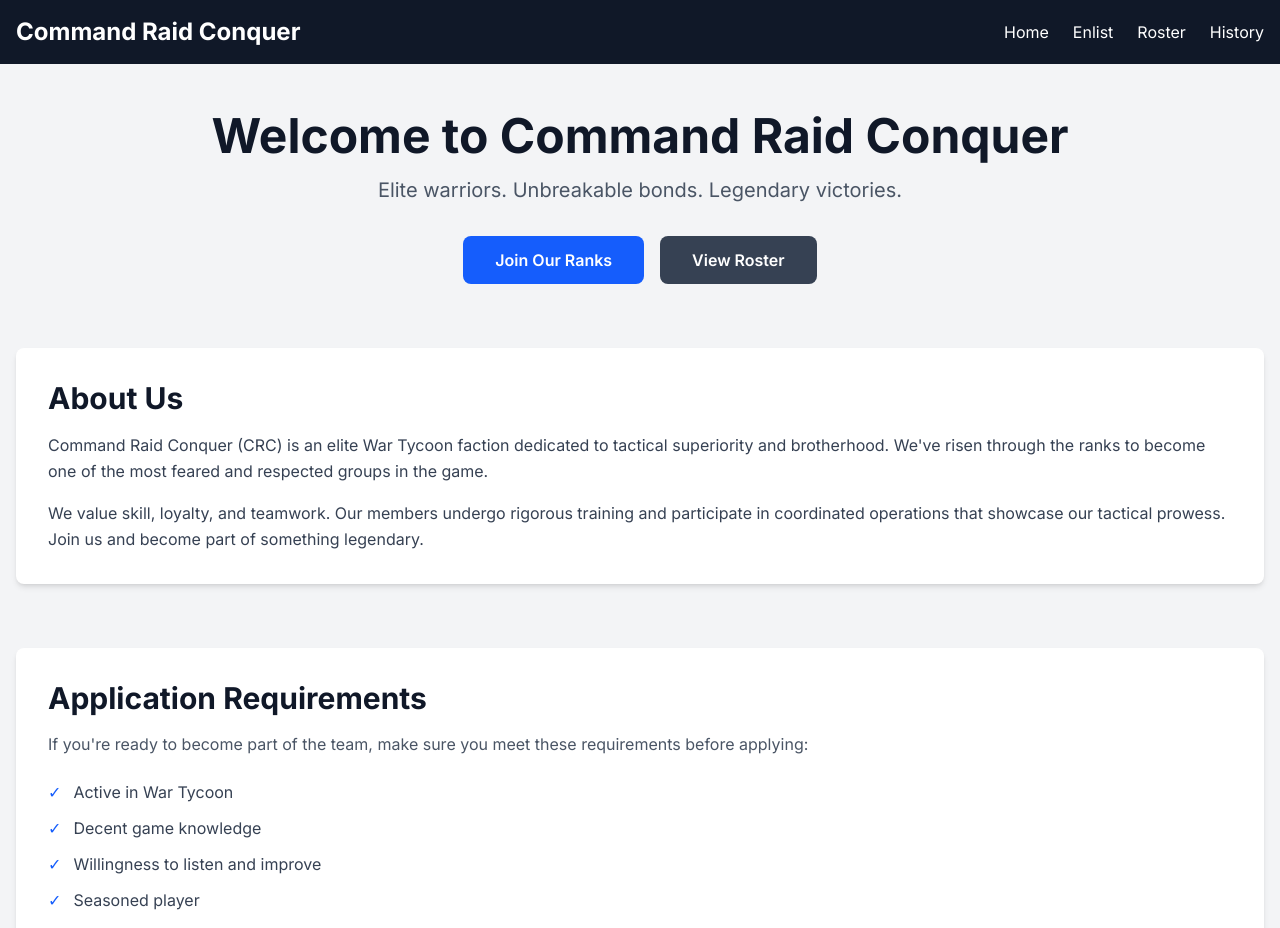
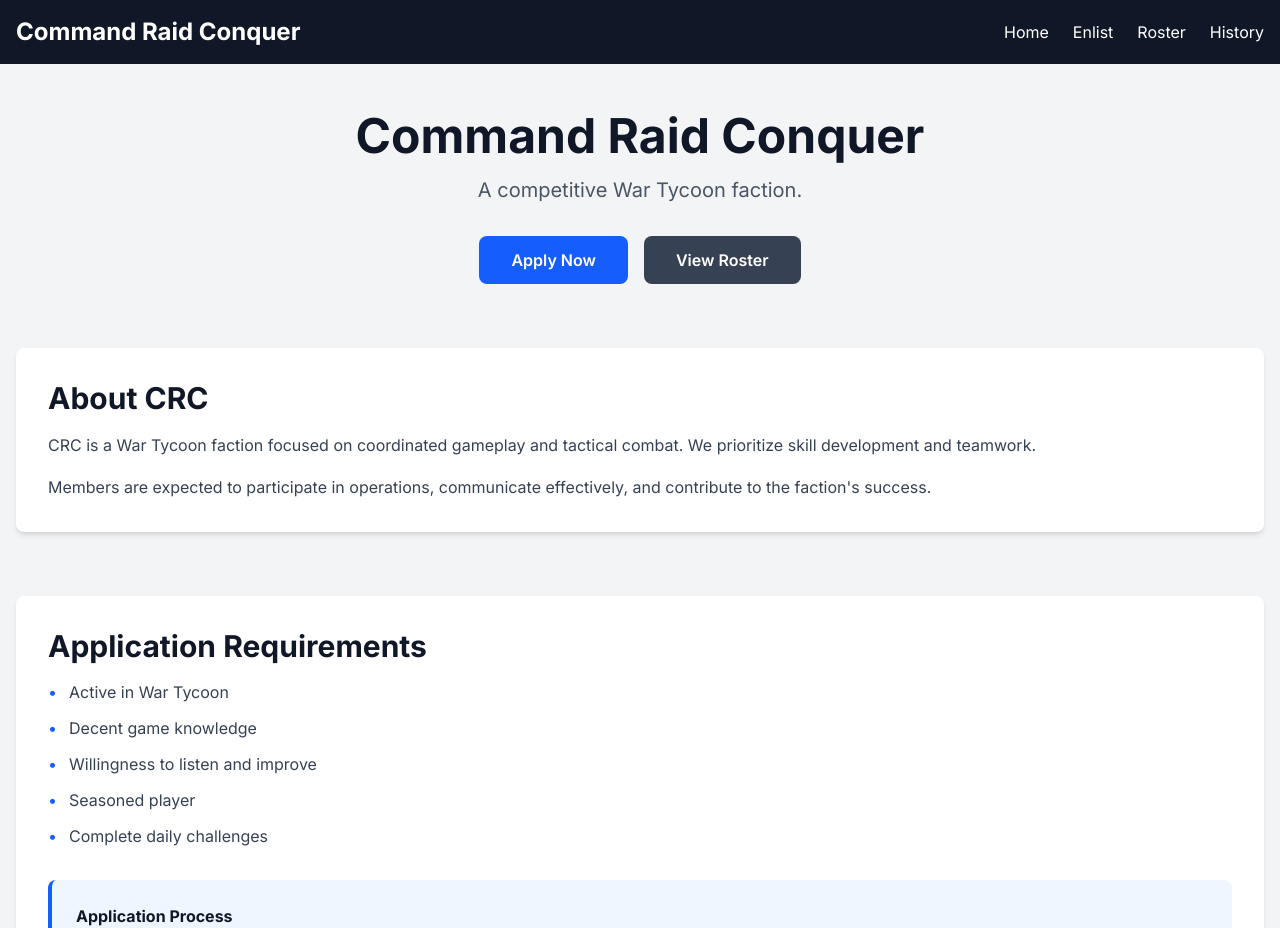
Before and after one commit to carlo4249/command-raid-conquer, a Next.js app: page / in a window 1280 px wide. Shown: the top 928 px of the page. Built offline with nearby package versions, Linux system fonts and the light colour scheme.

Commit message:
Revise page content and application process details

```diff
--- a/app/page.tsx
+++ b/app/page.tsx
@@ -6,17 +6,17 @@
       {/* Hero Section */}
       <section className="text-center mb-16">
         <h1 className="text-5xl font-bold text-gray-900 mb-4">
-          Welcome to Command Raid Conquer
+          Command Raid Conquer
         </h1>
         <p className="text-xl text-gray-600 mb-8">
-          Elite warriors. Unbreakable bonds. Legendary victories.
+          A competitive War Tycoon faction.
         </p>
         <div className="flex justify-center gap-4">
           <Link
             href="/enlist"
             className="bg-blue-600 text-white px-8 py-3 rounded-lg font-semibold hover:bg-blue-700 transition"
           >
-            Join Our Ranks
+            Apply Now
           </Link>
           <Link
             href="/roster"
@@ -29,50 +29,48 @@
 
       {/* About Section */}
       <section className="bg-white p-8 rounded-lg shadow-md mb-16">
-        <h2 className="text-3xl font-bold text-gray-900 mb-4">About Us</h2>
+        <h2 className="text-3xl font-bold text-gray-900 mb-4">About CRC</h2>
         <p className="text-gray-700 leading-relaxed mb-4">
-          Command Raid Conquer (CRC) is an elite War Tycoon faction dedicated to tactical superiority and brotherhood.
-          We've risen through the ranks to become one of the most feared and respected groups in the game.
+          CRC is a War Tycoon faction focused on coordinated gameplay and tactical combat.
+          We prioritize skill development and teamwork.
         </p>
         <p className="text-gray-700 leading-relaxed">
-          We value skill, loyalty, and teamwork. Our members undergo rigorous training and participate
-          in coordinated operations that showcase our tactical prowess. Join us and become part of something legendary.
+          Members are expected to participate in operations, communicate effectively, and
+          contribute to the faction's success.
         </p>
       </section>
 
       {/* Requirements Section */}
       <section className="bg-white p-8 rounded-lg shadow-md">
         <h2 className="text-3xl font-bold text-gray-900 mb-4">Application Requirements</h2>
-        <p className="text-gray-600 mb-6">
-          If you're ready to become part of the team, make sure you meet these requirements before applying:
-        </p>
         <ul className="space-y-3 text-gray-700">
           <li className="flex items-start">
-            <span className="text-blue-600 mr-3">✓</span>
+            <span className="text-blue-600 mr-3">•</span>
             <span>Active in War Tycoon</span>
           </li>
           <li className="flex items-start">
-            <span className="text-blue-600 mr-3">✓</span>
+            <span className="text-blue-600 mr-3">•</span>
             <span>Decent game knowledge</span>
           </li>
           <li className="flex items-start">
-            <span className="text-blue-600 mr-3">✓</span>
+            <span className="text-blue-600 mr-3">•</span>
             <span>Willingness to listen and improve</span>
           </li>
           <li className="flex items-start">
-            <span className="text-blue-600 mr-3">✓</span>
+            <span className="text-blue-600 mr-3">•</span>
             <span>Seasoned player</span>
           </li>
           <li className="flex items-start">
-            <span className="text-blue-600 mr-3">✓</span>
+            <span className="text-blue-600 mr-3">•</span>
             <span>Complete daily challenges</span>
           </li>
         </ul>
 
         <div className="mt-8 p-6 bg-blue-50 rounded-lg border-l-4 border-blue-600">
-          <h3 className="font-bold text-gray-900 mb-2">What Happens After You Apply?</h3>
+          <h3 className="font-bold text-gray-900 mb-2">Application Process</h3>
           <p className="text-gray-700">
-            A staff member will review your answers as soon as possible. If accepted, you'll go through a combat test.
+            Staff will review your application and contact you if you meet our requirements.
+            Accepted applicants complete a combat test before joining.
           </p>
         </div>
       </section>
```
